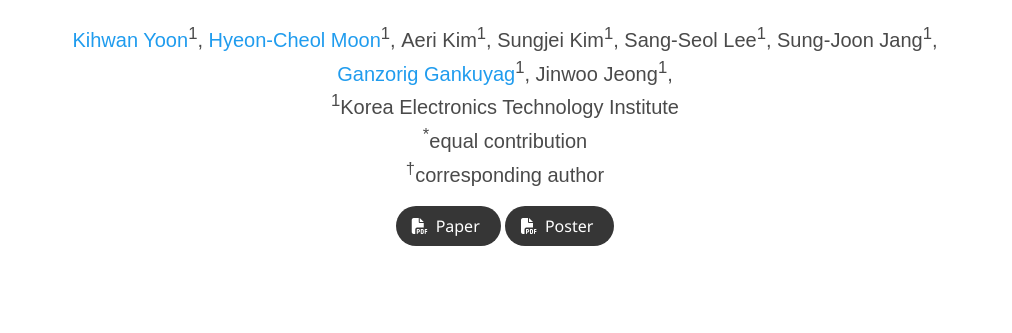
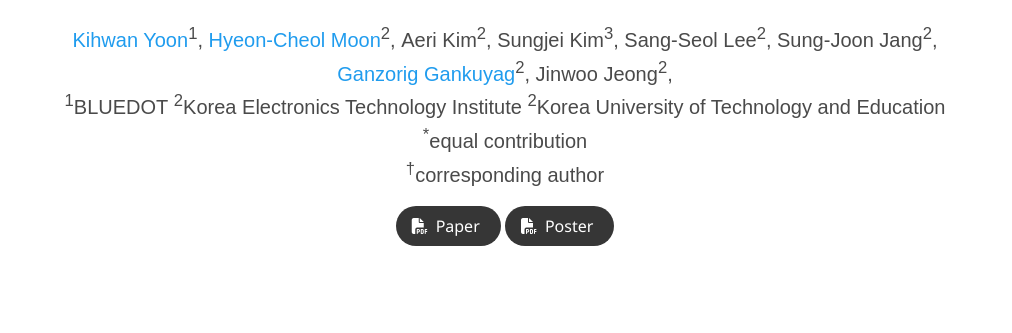
Before and after one commit to rlghksdbs/efficient_llm_page, a plain HTML site: page index.html in a window 1280 px wide. Shown: the part 211-544 px from the top of the page, without its empty margins (135-1147 px from the left). Drawn offline with nearby package versions, Linux system fonts and the light colour scheme; some icons are missing; a web font is replaced by a local one.

Commit message:
Update index.html

```diff
--- a/index.html
+++ b/index.html
@@ -87,25 +87,27 @@
             <span class="author-block">
               <a href="https://scholar.google.com/citations?user=LLLbCIQAAAAJ&hl=ko&oi=sra">Kihwan Yoon</a><sup>1</sup>,</span>
             <span class="author-block">
-              <a href="https://scholar.google.com/citations?user=mAsMwa4AAAAJ&hl=ko&oi=sra">Hyeon-Cheol Moon</a><sup>1</sup>,</span>
+              <a href="https://scholar.google.com/citations?user=mAsMwa4AAAAJ&hl=ko&oi=sra">Hyeon-Cheol Moon</a><sup>2</sup>,</span>
             <span class="author-block">
-              Aeri Kim</a><sup>1</sup>,</span>
+              Aeri Kim</a><sup>2</sup>,</span>
             <span class="author-block">
-              Sungjei Kim</a><sup>1</sup>,</span>
+              Sungjei Kim</a><sup>3</sup>,</span>
             <span class="author-block">
-              Sang-Seol Lee</a><sup>1</sup>,</span>
+              Sang-Seol Lee</a><sup>2</sup>,</span>
             <span class="author-block">
-              Sung-Joon Jang</a><sup>1</sup>,</span>
+              Sung-Joon Jang</a><sup>2</sup>,</span>
             <span class="author-block">
-              <a href="https://scholar.google.com/citations?user=PR4pvCMAAAAJ&hl=ko&oi=sra">Ganzorig Gankuyag</a><sup>1</sup>,
+              <a href="https://scholar.google.com/citations?user=PR4pvCMAAAAJ&hl=ko&oi=sra">Ganzorig Gankuyag</a><sup>2</sup>,
             </span>
             <span class="author-block">
-              Jinwoo Jeong</a><sup>1</sup>,</span>
+              Jinwoo Jeong</a><sup>2</sup>,</span>
             </span>
           </div>
 
           <div class="is-size-5 publication-authors">
-            <span class="author-block"><sup>1</sup>Korea Electronics Technology Institute</span>
+            <span class="author-block"><sup>1</sup>BLUEDOT</span>
+            <span class="author-block"><sup>2</sup>Korea Electronics Technology Institute</span>
+            <span class="author-block"><sup>2</sup>Korea University of Technology and Education</span>
           </div>
 
           <div class="is-size-5 publication-authors">
```
